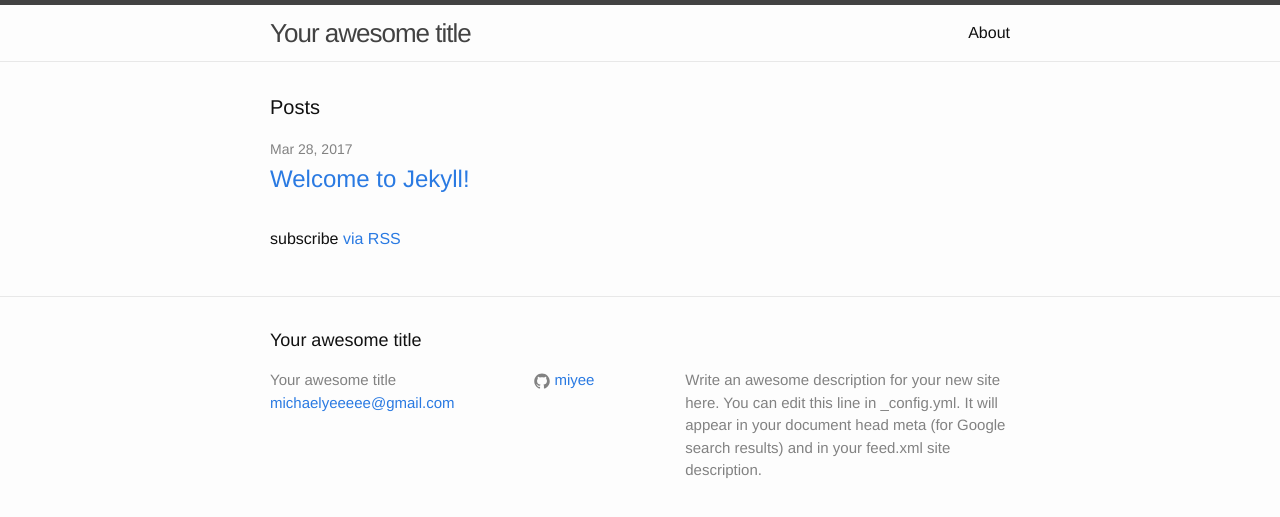
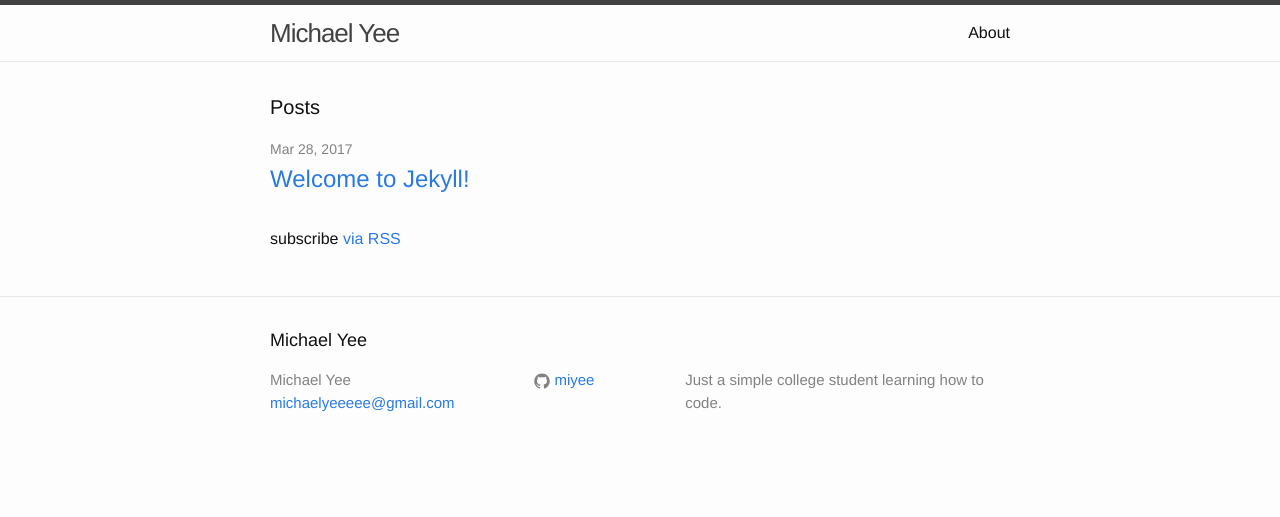
Before and after one commit to miyee/miyee.github.io, a Jekyll site: the page built from index.html, in a window 1280 px wide. Shown: the top 517 px of the page. Built offline with Jekyll 4.4.1, drawn with Linux system fonts in a browser that asks for light colours.

Commit message:
updated config again

```diff
--- a/_config.yml
+++ b/_config.yml
@@ -6,12 +6,10 @@
 # 'jekyll serve'. If you change this file, please restart the server process.
 
 # Site settings
-title: Your awesome title
+title: Michael Yee
 email: michaelyeeeee@gmail.com
 description: > # this means to ignore newlines until "baseurl:"
-  Write an awesome description for your new site here. You can edit this
-  line in _config.yml. It will appear in your document head meta (for
-  Google search results) and in your feed.xml site description.
+  Just a simple college student learning how to code.
 baseurl: "" # the subpath of your site, e.g. /blog
 url: "http://yourdomain.com" # the base hostname & protocol for your site
 github_username:  miyee
```
